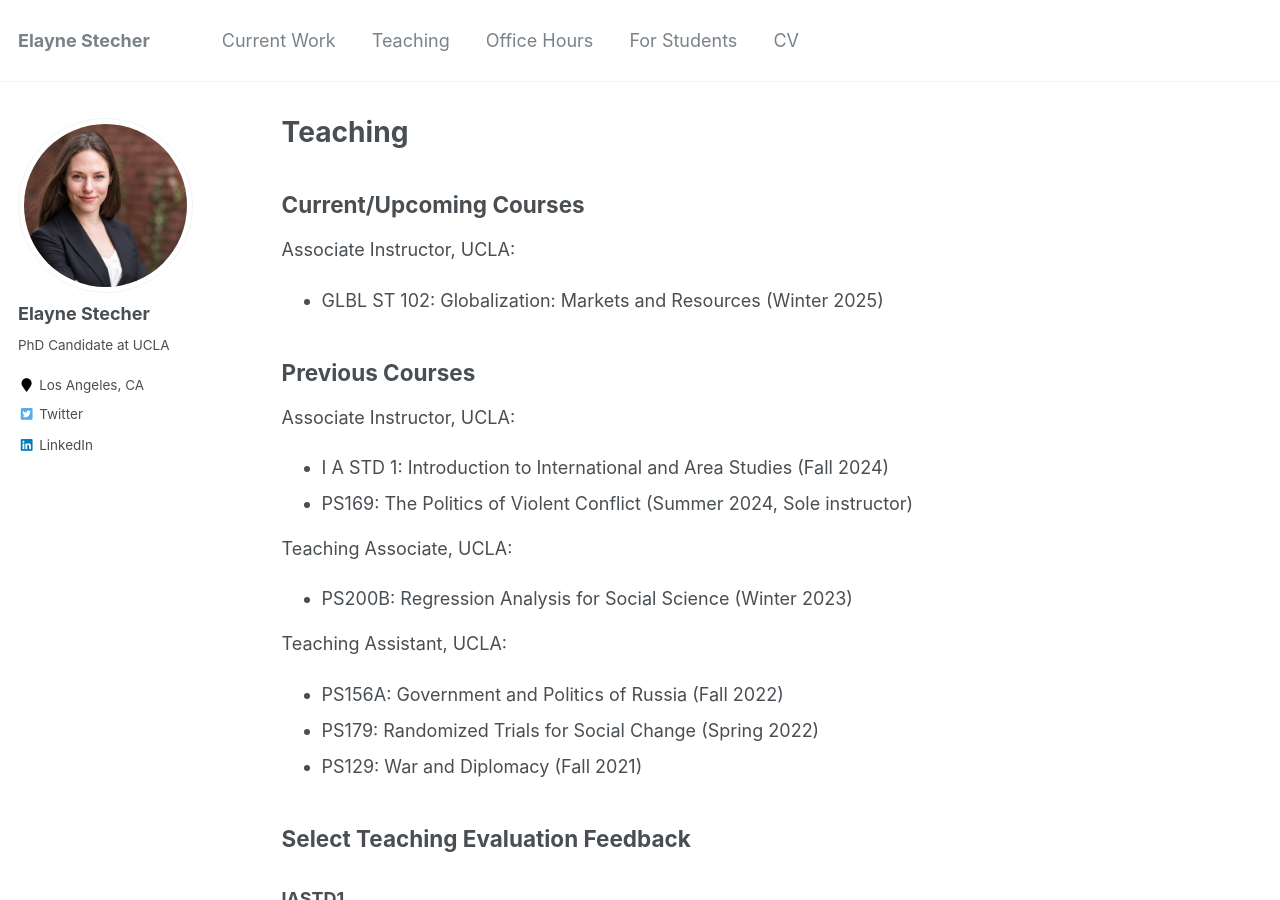
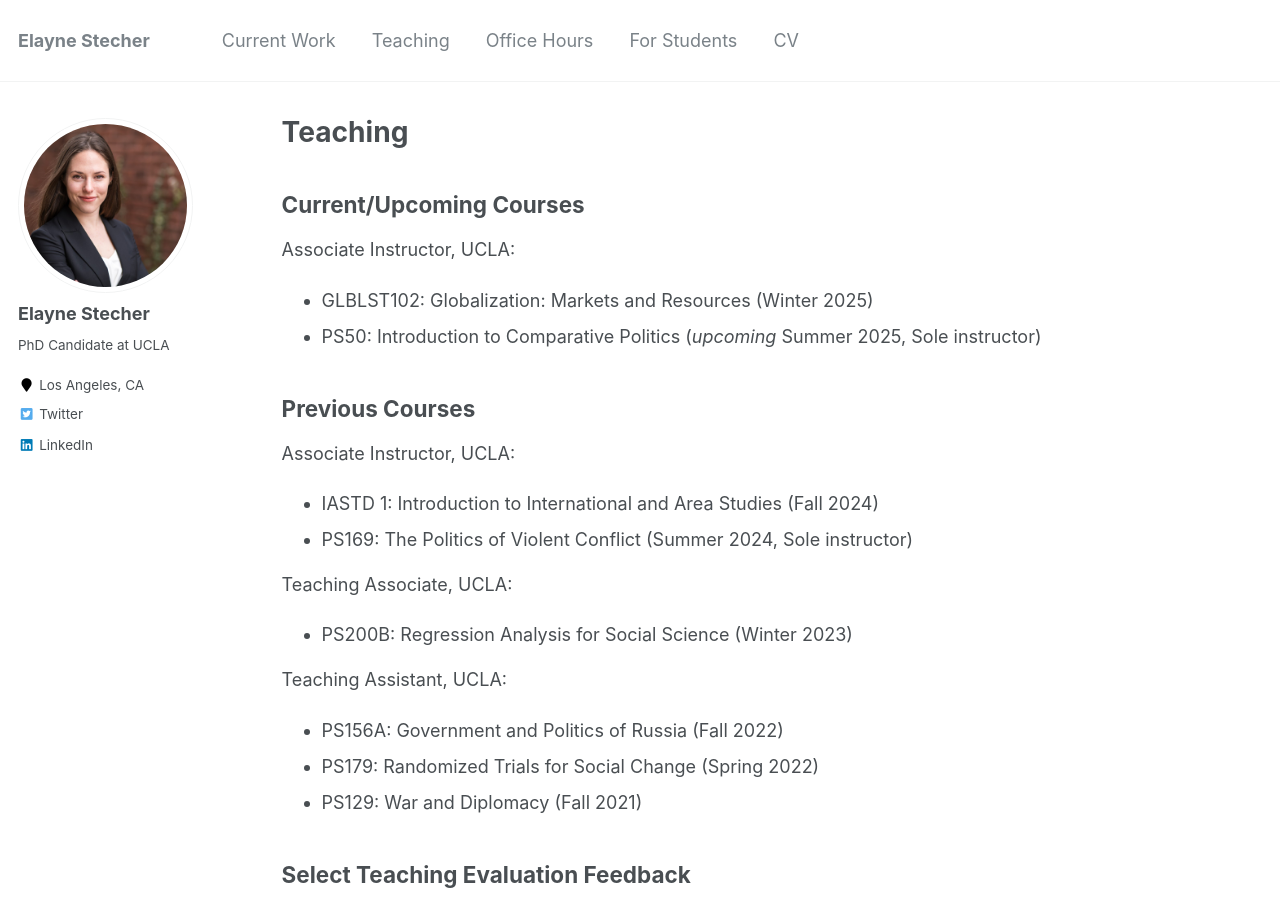
Before and after one commit to estech01/estech01.github.io, a Jekyll site: the page built from _pages/teaching.md, in a window 1280 px wide and 900 px high. Built offline with Jekyll 4.4.1, drawn with Linux system fonts in a browser that asks for light colours.

Commit message:
Update teaching.md

```diff
--- a/_pages/teaching.md
+++ b/_pages/teaching.md
@@ -8,12 +8,13 @@ author_profile: true
 ## Current/Upcoming Courses
 
 Associate Instructor, UCLA:
-- GLBL ST 102: Globalization: Markets and Resources (Winter 2025)
+- GLBLST102: Globalization: Markets and Resources (Winter 2025)
+- PS50: Introduction to Comparative Politics (_upcoming_ Summer 2025, Sole instructor)
 
 ## Previous Courses
 
 Associate Instructor, UCLA:
-- I A STD 1: Introduction to International and Area Studies (Fall 2024)
+- IASTD 1: Introduction to International and Area Studies (Fall 2024)
 - PS169: The Politics of Violent Conflict (Summer 2024, Sole instructor)
 
 Teaching Associate, UCLA:
```
